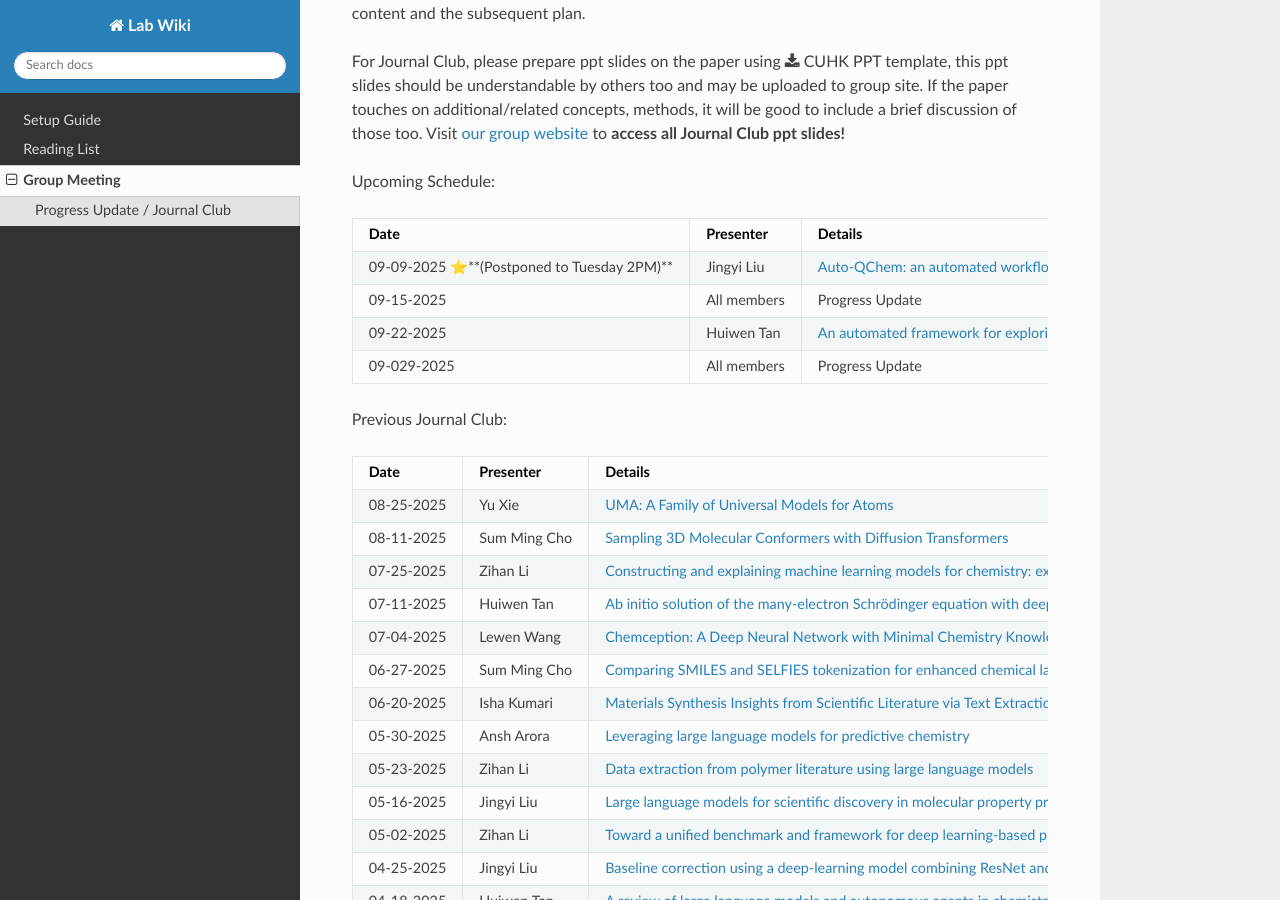
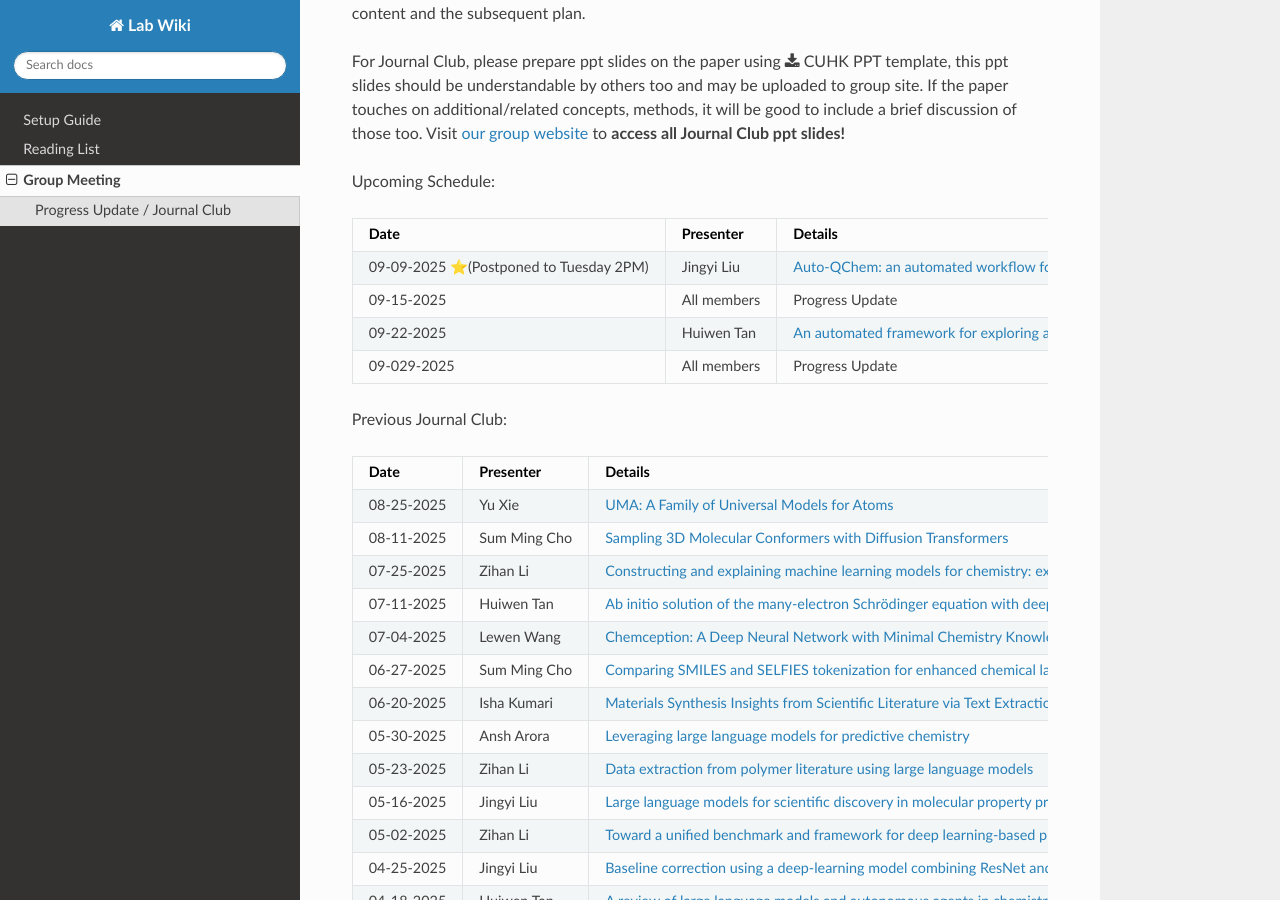
Before and after one commit to ZihanL1/Lab-Wiki, a Sphinx documentation site: the page built from docs/source/meeting.rst, in a window 1280 px wide and 900 px high, scrolled down 502 px. Built offline with Sphinx 7.4.7 and the Read the Docs theme 3.1.0, drawn with Linux system fonts in a browser that asks for light colours.

```diff
--- a/docs/source/meeting.rst
+++ b/docs/source/meeting.rst
@@ -25,7 +25,7 @@ Upcoming Schedule:
    * - **Date**
      - **Presenter**
      - **Details**
-   * - 09-09-2025 ⭐**(Postponed to Tuesday 2PM)**
+   * - 09-09-2025 ⭐(Postponed to Tuesday 2PM)
      - Jingyi Liu
      - `Auto-QChem: an automated workflow for the generation and storage of DFT calculations for organic molecules <https://pubs.rsc.org/en/content/articlelanding/2022/re/d2re00030j>`_
    * - 09-15-2025
```
